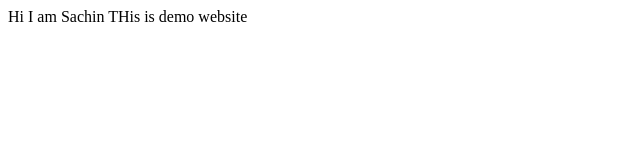
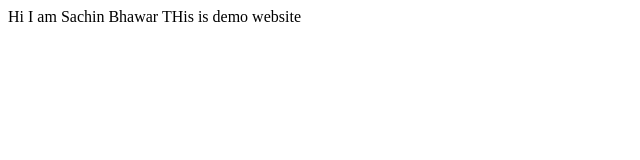
Before and after one commit to sachinbhawar2014/student-data-portfolio, a plain HTML site: page index.html in a window 1280 px wide. Shown: the full height of the page, 0-640 px from the left. Drawn offline with Linux system fonts and the light colour scheme.

Commit message:
update index.html

```diff
--- a/index.html
+++ b/index.html
@@ -7,7 +7,7 @@
     <title>studentsite</title>
 </head>
 <body>
-    Hi I am Sachin
+    Hi I am Sachin Bhawar
     THis is demo website
 </body>
 </html>
```
